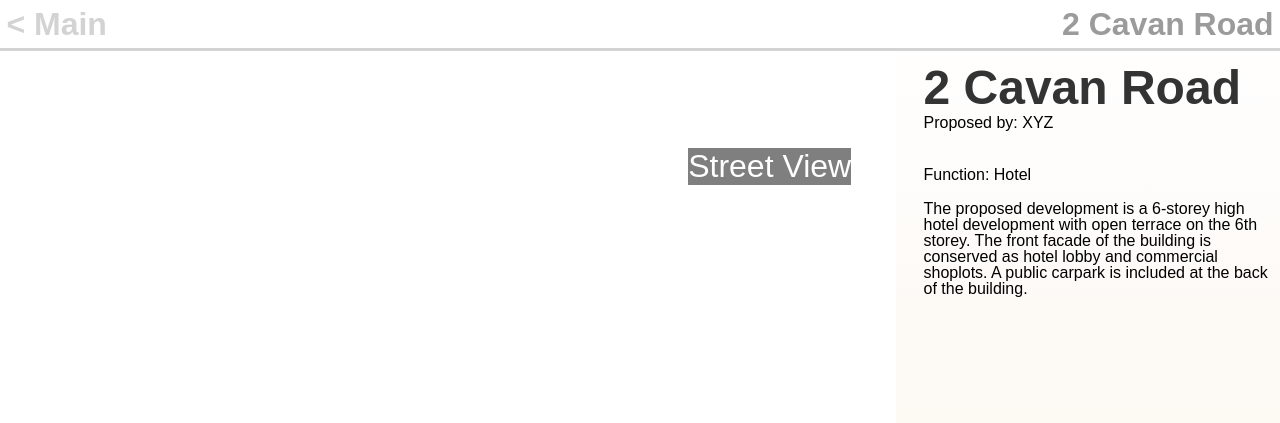
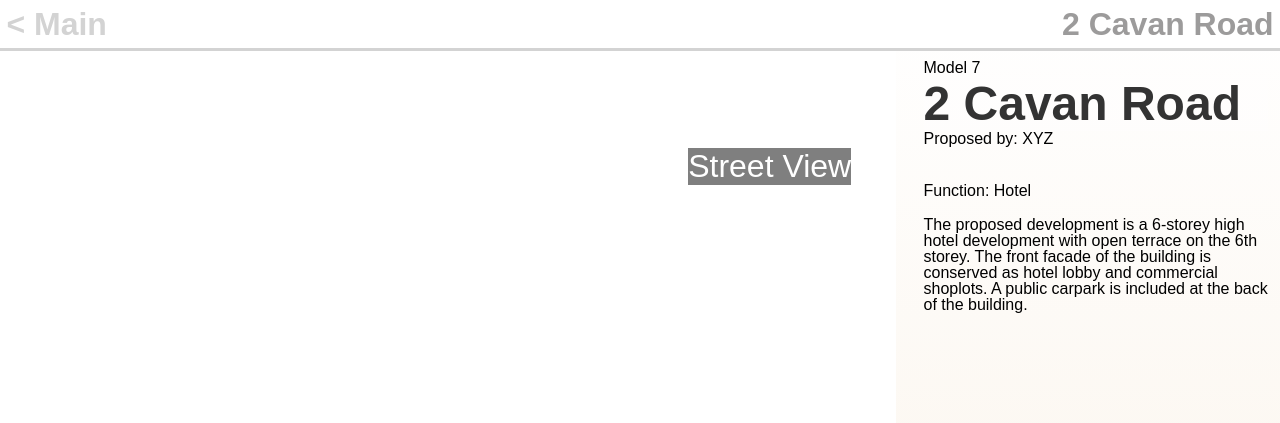
Before and after one commit to siewlengg/thesis, a website with bundled scripts: page site2/3.1.html in a window 1280 px wide. Shown: the top 423 px of the page. Built offline with nearby package versions, Linux system fonts and the light colour scheme; a script that the page names is missing.

Commit message:
narrative

```diff
--- a/site2/3.1.html
+++ b/site2/3.1.html
@@ -73,6 +73,7 @@
 
 <div class = "right">
     <div class = "narrative">
+        <p>Model 7</p>
         <h4>2 Cavan Road</h4>
         <p>Proposed by: XYZ</p>
         <br>
```
